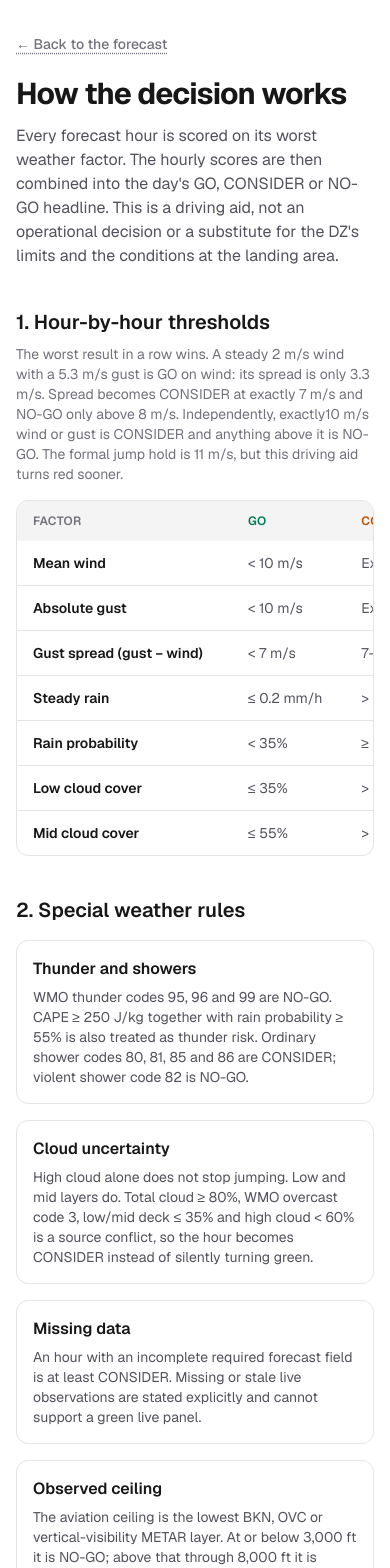
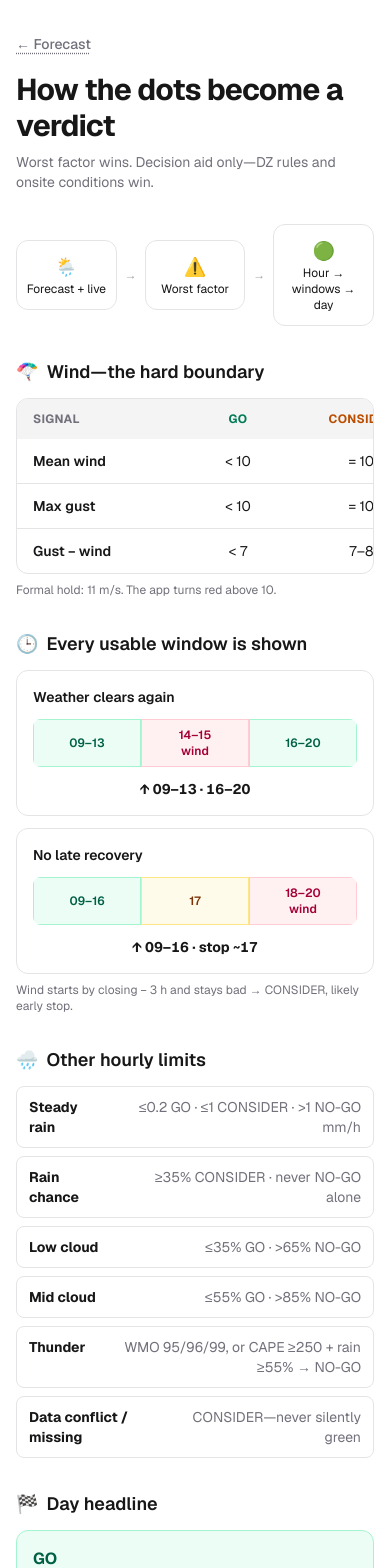
Before and after one commit to d-ismlv/letsjump, a Next.js app: page /how-it-works in a window 390 px wide. Shown: the top 1568 px of the page. Built offline with nearby package versions, Linux system fonts and the light colour scheme.

Commit message:
Show resumed jump windows and simplify guide

```diff
--- a/app/how-it-works/page.tsx
+++ b/app/how-it-works/page.tsx
@@ -4,235 +4,159 @@ import { JUMP_FROM, LATE_MARGIN, LIMITS } from "@/lib/decision";
 
 export const metadata: Metadata = {
   title: "How decisions work — Let's jump",
-  description: "Every rule used for the GO, CONSIDER and NO-GO weather verdicts.",
+  description: "The GO, CONSIDER and NO-GO rules at a glance.",
 };
 
-const RuleTable = ({
-  rows,
-}: {
-  rows: { factor: string; go: string; consider: string; nogo: string }[];
-}) => (
-  <div className="overflow-x-auto rounded-xl border border-zinc-200 dark:border-zinc-800">
-    <table className="w-full min-w-[680px] text-left text-sm">
-      <thead className="bg-zinc-100 text-xs uppercase tracking-wide text-zinc-500 dark:bg-zinc-900">
-        <tr>
-          <th className="px-4 py-3 font-semibold">Factor</th>
-          <th className="px-4 py-3 font-semibold text-emerald-700 dark:text-emerald-300">GO</th>
-          <th className="px-4 py-3 font-semibold text-amber-700 dark:text-amber-300">CONSIDER</th>
-          <th className="px-4 py-3 font-semibold text-rose-700 dark:text-rose-300">NO-GO</th>
-        </tr>
-      </thead>
-      <tbody className="divide-y divide-zinc-200 dark:divide-zinc-800">
-        {rows.map((row) => (
-          <tr key={row.factor} className="align-top">
-            <th className="px-4 py-3 font-semibold">{row.factor}</th>
-            <td className="px-4 py-3 text-zinc-600 dark:text-zinc-300">{row.go}</td>
-            <td className="px-4 py-3 text-zinc-600 dark:text-zinc-300">{row.consider}</td>
-            <td className="px-4 py-3 text-zinc-600 dark:text-zinc-300">{row.nogo}</td>
-          </tr>
-        ))}
-      </tbody>
-    </table>
-  </div>
-);
+const status = {
+  go: "border-emerald-200 bg-emerald-50 text-emerald-800 dark:border-emerald-500/30 dark:bg-emerald-500/10 dark:text-emerald-300",
+  consider: "border-amber-200 bg-amber-50 text-amber-900 dark:border-amber-400/30 dark:bg-amber-400/10 dark:text-amber-300",
+  nogo: "border-rose-200 bg-rose-50 text-rose-800 dark:border-rose-500/30 dark:bg-rose-500/10 dark:text-rose-300",
+};
 
 export default function HowItWorksPage() {
-  const hourlyRules = [
-    {
-      factor: "Mean wind",
-      go: `< ${LIMITS.windConsider} m/s`,
-      consider: `Exactly ${LIMITS.windConsider} m/s`,
-      nogo: `> ${LIMITS.windNoGoAbove} m/s`,
-    },
-    {
-      factor: "Absolute gust",
-      go: `< ${LIMITS.gustConsider} m/s`,
-      consider: `Exactly ${LIMITS.gustConsider} m/s`,
-      nogo: `> ${LIMITS.gustNoGoAbove} m/s`,
-    },
-    {
-      factor: "Gust spread (gust − wind)",
-      go: `< ${LIMITS.gustSpreadConsider} m/s`,
-      consider: `${LIMITS.gustSpreadConsider}–${LIMITS.gustSpreadNoGo} m/s`,
-      nogo: `> ${LIMITS.gustSpreadNoGo} m/s`,
-    },
-    {
-      factor: "Steady rain",
-      go: `≤ ${LIMITS.rainGood} mm/h`,
-      consider: `> ${LIMITS.rainGood} to ${LIMITS.rainMax} mm/h`,
-      nogo: `> ${LIMITS.rainMax} mm/h`,
-    },
-    {
-      factor: "Rain probability",
-      go: `< ${LIMITS.probConsider}%`,
-      consider: `≥ ${LIMITS.probConsider}%`,
-      nogo: "Never by probability alone",
-    },
-    {
-      factor: "Low cloud cover",
-      go: `≤ ${LIMITS.cloudGoodLow}%`,
-      consider: `> ${LIMITS.cloudGoodLow} to ${LIMITS.cloudMaxLow}%`,
-      nogo: `> ${LIMITS.cloudMaxLow}%`,
-    },
-    {
-      factor: "Mid cloud cover",
-      go: `≤ ${LIMITS.cloudGoodMid}%`,
-      consider: `> ${LIMITS.cloudGoodMid} to ${LIMITS.cloudMaxMid}%`,
-      nogo: `> ${LIMITS.cloudMaxMid}%`,
-    },
-  ];
-
   return (
     <main className="mx-auto w-full max-w-4xl px-4 py-8 sm:py-12">
-      <header className="mb-10">
+      <header className="mb-8">
         <Link
           href="/"
           className="text-sm font-medium text-zinc-500 underline decoration-dotted underline-offset-4 hover:text-zinc-900 dark:hover:text-white"
         >
-          ← Back to the forecast
+          ← Forecast
         </Link>
-        <h1 className="mt-5 text-3xl font-bold tracking-tight sm:text-4xl">
-          How the decision works
+        <h1 className="mt-4 text-3xl font-bold tracking-tight sm:text-4xl">
+          How the dots become a verdict
         </h1>
-        <p className="mt-3 max-w-3xl text-zinc-600 dark:text-zinc-300">
-          Every forecast hour is scored on its worst weather factor. The hourly
-          scores are then combined into the day&apos;s GO, CONSIDER or NO-GO headline.
-          This is a driving aid, not an operational decision or a substitute for
-          the DZ&apos;s limits and the conditions at the landing area.
+        <p className="mt-2 text-sm text-zinc-500">
+          Worst factor wins. Decision aid only—DZ rules and onsite conditions win.
         </p>
       </header>
 
-      <div className="space-y-10">
-        <section>
-          <h2 className="text-xl font-semibold">1. Hour-by-hour thresholds</h2>
-          <p className="mb-4 mt-2 text-sm text-zinc-500">
-            The worst result in a row wins. A steady 2 m/s wind with a 5.3 m/s
-            gust is GO on wind: its spread is only 3.3 m/s. Spread becomes
-            CONSIDER at exactly {LIMITS.gustSpreadConsider} m/s and NO-GO only
-            above {LIMITS.gustSpreadNoGo} m/s. Independently, exactly
-            {LIMITS.gustConsider} m/s wind or gust is CONSIDER and anything above
-            it is NO-GO. The formal jump hold is {LIMITS.formalWindHold} m/s, but
-            this driving aid turns red sooner.
-          </p>
-          <RuleTable rows={hourlyRules} />
+      <div className="space-y-8">
+        <section aria-label="Decision flow" className="grid grid-cols-[1fr_auto_1fr_auto_1fr] items-center gap-2 text-center text-xs sm:text-sm">
+          <FlowBox icon="🌦️" label="Forecast + live" />
+          <span className="text-zinc-400">→</span>
+          <FlowBox icon="⚠️" label="Worst factor" />
+          <span className="text-zinc-400">→</span>
+          <FlowBox icon="🟢" label="Hour → windows → day" />
         </section>
 
-        <section className="space-y-4">
-          <h2 className="text-xl font-semibold">2. Special weather rules</h2>
-          <div className="grid gap-4 sm:grid-cols-2">
-            <InfoCard title="Thunder and showers">
-              WMO thunder codes 95, 96 and 99 are NO-GO. CAPE ≥ {LIMITS.capeConvective} J/kg
-              together with rain probability ≥ {LIMITS.probStorm}% is also
-              treated as thunder risk. Ordinary shower codes 80, 81, 85 and 86
-              are CONSIDER; violent shower code 82 is NO-GO.
-            </InfoCard>
-            <InfoCard title="Cloud uncertainty">
-              High cloud alone does not stop jumping. Low and mid layers do.
-              Total cloud ≥ 80%, WMO overcast code 3, low/mid deck ≤ {LIMITS.cloudGoodLow}%
-              and high cloud &lt; 60% is a source conflict, so the hour becomes
-              CONSIDER instead of silently turning green.
-            </InfoCard>
-            <InfoCard title="Missing data">
-              An hour with an incomplete required forecast field is at least
-              CONSIDER. Missing or stale live observations are stated explicitly
-              and cannot support a green live panel.
-            </InfoCard>
-            <InfoCard title="Observed ceiling">
-              The aviation ceiling is the lowest BKN, OVC or vertical-visibility
-              METAR layer. At or below {LIMITS.ceilingNoGoFt.toLocaleString("en-US")} ft
-              it is NO-GO; above that through {LIMITS.ceilingConsiderFt.toLocaleString("en-US")} ft
-              it is CONSIDER. A station more than {LIMITS.remoteStationKm} km away
-              can only downgrade this ceiling signal to CONSIDER.
-            </InfoCard>
+        <section>
+          <SectionTitle icon="🪂">Wind—the hard boundary</SectionTitle>
+          <div className="mt-3 overflow-x-auto rounded-xl border border-zinc-200 dark:border-zinc-800">
+            <table className="w-full min-w-[560px] text-sm">
+              <thead className="bg-zinc-100 text-xs uppercase tracking-wide text-zinc-500 dark:bg-zinc-900">
+                <tr><th className="px-4 py-3 text-left">Signal</th><th className="px-4 py-3 text-center text-emerald-700">GO</th><th className="px-4 py-3 text-center text-amber-700">CONSIDER</th><th className="px-4 py-3 text-center text-rose-700">NO-GO</th></tr>
+              </thead>
+              <tbody className="divide-y divide-zinc-200 text-center dark:divide-zinc-800">
+                <RuleRow label="Mean wind" go={`< ${LIMITS.windConsider}`} consider={`= ${LIMITS.windConsider}`} nogo={`> ${LIMITS.windNoGoAbove} m/s`} />
+                <RuleRow label="Max gust" go={`< ${LIMITS.gustConsider}`} consider={`= ${LIMITS.gustConsider}`} nogo={`> ${LIMITS.gustNoGoAbove} m/s`} />
+                <RuleRow label="Gust − wind" go={`< ${LIMITS.gustSpreadConsider}`} consider={`${LIMITS.gustSpreadConsider}–${LIMITS.gustSpreadNoGo}`} nogo={`> ${LIMITS.gustSpreadNoGo} m/s`} />
+              </tbody>
+            </table>
+          </div>
+          <p className="mt-2 text-xs text-zinc-500">
+            Formal hold: {LIMITS.formalWindHold} m/s. The app turns red above 10.
+          </p>
+        </section>
+
+        <section>
+          <SectionTitle icon="🕒">Every usable window is shown</SectionTitle>
+          <div className="mt-3 grid gap-3 sm:grid-cols-2">
+            <TimelineCard title="Weather clears again" result="09–13 · 16–20">
+              <Segment tone="go">09–13</Segment>
+              <Segment tone="nogo">14–15<br />wind</Segment>
+              <Segment tone="go">16–20</Segment>
+            </TimelineCard>
+            <TimelineCard title="No late recovery" result="09–16 · stop ~17">
+              <Segment tone="go">09–16</Segment>
+              <Segment tone="consider">17</Segment>
+              <Segment tone="nogo">18–20<br />wind</Segment>
+            </TimelineCard>
+          </div>
+          <p className="mt-2 text-xs text-zinc-500">
+            Wind starts by closing − {LATE_MARGIN} h and stays bad → CONSIDER, likely early stop.
+          </p>
+        </section>
+
+        <section>
+          <SectionTitle icon="🌧️">Other hourly limits</SectionTitle>
+          <div className="mt-3 grid gap-2 sm:grid-cols-2">
+            <Limit label="Steady rain" value={`≤${LIMITS.rainGood} GO · ≤${LIMITS.rainMax} CONSIDER · >${LIMITS.rainMax} NO-GO mm/h`} />
+            <Limit label="Rain chance" value={`≥${LIMITS.probConsider}% CONSIDER · never NO-GO alone`} />
+            <Limit label="Low cloud" value={`≤${LIMITS.cloudGoodLow}% GO · >${LIMITS.cloudMaxLow}% NO-GO`} />
+            <Limit label="Mid cloud" value={`≤${LIMITS.cloudGoodMid}% GO · >${LIMITS.cloudMaxMid}% NO-GO`} />
+            <Limit label="Thunder" value={`WMO 95/96/99, or CAPE ≥${LIMITS.capeConvective} + rain ≥${LIMITS.probStorm}% → NO-GO`} />
+            <Limit label="Data conflict / missing" value="CONSIDER—never silently green" />
           </div>
         </section>
 
-        <section className="space-y-3">
-          <h2 className="text-xl font-semibold">3. From hours to the day headline</h2>
-          <ul className="list-disc space-y-2 pl-5 text-sm text-zinc-600 marker:text-zinc-400 dark:text-zinc-300">
-            <li>Only forecast hours from {String(JUMP_FROM).padStart(2, "0")}:00 to that DZ&apos;s closing time are used.</li>
-            <li>Two consecutive GO hours produce a GO candidate.</li>
-            <li>One GO hour, or three consecutive hours that are not NO-GO, produces CONSIDER.</li>
-            <li>Otherwise the day is NO-GO.</li>
-            <li>No usable forecast hours for the operating window is also NO-GO.</li>
-            <li>Any thunder risk or rain probability ≥ {LIMITS.probUnsettled}% downgrades a GO day to CONSIDER.</li>
-            <li>Any forecast wind or gust ≥ {LIMITS.windConsider} m/s also prevents a GO day headline because it is close to the {LIMITS.formalWindHold} m/s formal hold.</li>
-            <li>A clear window starting within the final {LATE_MARGIN} hours before closing is shown as CONSIDER because it may be too late for reliable operations.</li>
-          </ul>
+        <section>
+          <SectionTitle icon="🏁">Day headline</SectionTitle>
+          <div className="mt-3 grid gap-3 sm:grid-cols-3">
+            <VerdictCard tone="go" title="GO">≥2 consecutive green hours</VerdictCard>
+            <VerdictCard tone="consider" title="CONSIDER">1 green hour, or ≥3 consecutive non-red hours</VerdictCard>
+            <VerdictCard tone="nogo" title="NO-GO">No usable run / no forecast window</VerdictCard>
+          </div>
+          <div className="mt-3 flex flex-wrap gap-2 text-xs">
+            <Tag>≥10 m/s anywhere</Tag><Tag>rain chance ≥{LIMITS.probUnsettled}%</Tag><Tag>thunder</Tag><Tag>only clears in final {LATE_MARGIN} h</Tag><Tag>terminal wind</Tag>
+            <span className="self-center text-zinc-400">→ downgrade GO to CONSIDER</span>
+          </div>
         </section>
 
-        <section className="space-y-3">
-          <h2 className="text-xl font-semibold">4. Live observations</h2>
-          <p className="text-sm text-zinc-600 dark:text-zinc-300">
-            Current METAR data comes from ESOW for Aros and ESCM as regional
-            context for Gryttjom. Gryttjom&apos;s own page also supplies its maximum
-            gust over the last 30 minutes. Live values are shown and applied only
-            on today&apos;s tab; they never leak into tomorrow&apos;s forecast. A bad live
-            observation can downgrade today&apos;s headline to CONSIDER, but it does
-            not erase a useful forecast window later in the day.
-          </p>
-          <p className="text-sm text-zinc-600 dark:text-zinc-300">
-            Gust spread is calculated only when mean wind and gust come from the
-            same station. The onsite Gryttjom gust is never subtracted from ESCM&apos;s
-            mean wind 44 km away.
+        <section>
+          <SectionTitle icon="📡">Live + display-only data</SectionTitle>
+          <div className="mt-3 grid gap-3 sm:grid-cols-3">
+            <DataCard title="Live applies">Today only. Never tomorrow.</DataCard>
+            <DataCard title="Cloud base">Lowest METAR layer; click ft ↔ m. Ceiling uses BKN/OVC/VV.</DataCard>
+            <DataCard title="Temperature">No verdict effect. Forecast: Open-Meteo. Current: onsite, else METAR.</DataCard>
+          </div>
+          <p className="mt-2 text-xs text-zinc-500">
+            Gryttjom temperature is onsite. Aros uses ESOW METAR until Skyview exposes a server-readable surface endpoint.
           </p>
         </section>
 
-        <section className="space-y-3">
-          <h2 className="text-xl font-semibold">5. Cloud base: what is known</h2>
-          <p className="text-sm text-zinc-600 dark:text-zinc-300">
-            The live box displays the lowest cloud layer reported in the METAR,
-            in feet above ground. Click the value to convert it to metres. This
-            may be a FEW or SCT layer; the stricter ceiling rule above applies
-            only to BKN, OVC or vertical visibility.
-          </p>
-          <p className="text-sm text-zinc-600 dark:text-zinc-300">
-            The hourly forecast currently uses Open-Meteo&apos;s general best-match
-            low, mid and high cloud-cover percentages. That feed does not provide
-            a general cloud-base altitude, so the app does not invent one for
-            future hours. DMI has a model-specific cloud-base field, but it is a
-            separate limited-range model source and is not mixed into this
-            decision yet.
-          </p>
-        </section>
-
-        <section className="space-y-3">
-          <h2 className="text-xl font-semibold">6. Temperature sources</h2>
-          <p className="text-sm text-zinc-600 dark:text-zinc-300">
-            Temperature is informational and never changes a verdict. Future
-            hourly values are Open-Meteo&apos;s 2 m forecast. For the current hour,
-            the app prefers a server-readable onsite observation, then falls back
-            to the METAR temperature. Gryttjom exposes its onsite temperature on
-            its Weather page, so that value replaces the current forecast hour.
-          </p>
-          <p className="text-sm text-zinc-600 dark:text-zinc-300">
-            FK Aros Skyview renders its live surface temperature only after a
-            browser establishes a Blazor session; the normal server response is
-            a placeholder. Until Aros provides a stable server-readable endpoint,
-            the app uses ESOW METAR for the current Aros hour and does not confuse
-            Skyview&apos;s FL020/FL050/FL100 temperatures with surface temperature.
-            Hover an hourly temperature to see its source.
-          </p>
-        </section>
-
-        <section className="rounded-xl border border-zinc-200 bg-white p-5 dark:border-zinc-800 dark:bg-zinc-950">
-          <h2 className="font-semibold">Data sources</h2>
-          <div className="mt-2 flex flex-wrap gap-x-5 gap-y-2 text-sm text-zinc-500">
-            <a className="underline underline-offset-4 hover:text-zinc-900 dark:hover:text-white" href="https://open-meteo.com/en/docs" target="_blank" rel="noreferrer">Open-Meteo forecast ↗</a>
-            <a className="underline underline-offset-4 hover:text-zinc-900 dark:hover:text-white" href="https://aviationweather.gov/data/api/" target="_blank" rel="noreferrer">AviationWeather METAR API ↗</a>
-            <a className="underline underline-offset-4 hover:text-zinc-900 dark:hover:text-white" href="https://insidan.skydive.se/Weather" target="_blank" rel="noreferrer">Gryttjom onsite wind ↗</a>
-          </div>
-        </section>
+        <nav className="flex flex-wrap gap-x-5 gap-y-2 border-t border-zinc-200 pt-5 text-xs text-zinc-500 dark:border-zinc-800">
+          <a className="underline underline-offset-4" href="https://open-meteo.com/en/docs" target="_blank" rel="noreferrer">Open-Meteo ↗</a>
+          <a className="underline underline-offset-4" href="https://aviationweather.gov/data/api/" target="_blank" rel="noreferrer">METAR API ↗</a>
+          <a className="underline underline-offset-4" href="https://insidan.skydive.se/Weather" target="_blank" rel="noreferrer">Gryttjom weather ↗</a>
+        </nav>
       </div>
     </main>
   );
 }
 
-function InfoCard({ title, children }: { title: string; children: React.ReactNode }) {
-  return (
-    <article className="rounded-xl border border-zinc-200 bg-white p-4 dark:border-zinc-800 dark:bg-zinc-950">
-      <h3 className="font-semibold">{title}</h3>
-      <p className="mt-1.5 text-sm text-zinc-600 dark:text-zinc-300">{children}</p>
-    </article>
-  );
+function FlowBox({ icon, label }: { icon: string; label: string }) {
+  return <div className="rounded-xl border border-zinc-200 bg-white px-2 py-3 dark:border-zinc-800 dark:bg-zinc-950"><span className="block text-lg">{icon}</span>{label}</div>;
 }
+
+function SectionTitle({ icon, children }: { icon: string; children: React.ReactNode }) {
+  return <h2 className="flex items-center gap-2 text-lg font-semibold"><span>{icon}</span>{children}</h2>;
+}
+
+function RuleRow({ label, go, consider, nogo }: { label: string; go: string; consider: string; nogo: string }) {
+  return <tr><th className="px-4 py-3 text-left font-semibold">{label}</th><td className="px-4 py-3">{go}</td><td className="px-4 py-3">{consider}</td><td className="px-4 py-3">{nogo}</td></tr>;
+}
+
+function TimelineCard({ title, result, children }: { title: string; result: string; children: React.ReactNode }) {
+  return <article className="rounded-xl border border-zinc-200 bg-white p-4 dark:border-zinc-800 dark:bg-zinc-950"><h3 className="text-sm font-semibold">{title}</h3><div className="mt-3 flex overflow-hidden rounded-lg text-center text-xs font-semibold">{children}</div><div className="mt-3 text-center text-sm font-bold tabular-nums">↑ {result}</div></article>;
+}
+
+function Segment({ tone, children }: { tone: keyof typeof status; children: React.ReactNode }) {
+  return <span className={`flex min-h-12 flex-1 items-center justify-center border px-2 ${status[tone]}`}>{children}</span>;
+}
+
+function Limit({ label, value }: { label: string; value: string }) {
+  return <div className="flex items-start justify-between gap-3 rounded-lg border border-zinc-200 bg-white px-3 py-2.5 text-sm dark:border-zinc-800 dark:bg-zinc-950"><strong>{label}</strong><span className="text-right text-zinc-500 dark:text-zinc-400">{value}</span></div>;
+}
+
+function VerdictCard({ tone, title, children }: { tone: keyof typeof status; title: string; children: React.ReactNode }) {
+  return <article className={`rounded-xl border p-4 ${status[tone]}`}><h3 className="font-bold">{title}</h3><p className="mt-1 text-sm">{children}</p></article>;
+}
+
+function Tag({ children }: { children: React.ReactNode }) {
+  return <span className="rounded-full bg-amber-50 px-2.5 py-1 text-amber-900 dark:bg-amber-400/10 dark:text-amber-300">{children}</span>;
+}
+
+function DataCard({ title, children }: { title: string; children: React.ReactNode }) {
+  return <article className="rounded-xl border border-zinc-200 bg-white p-3 dark:border-zinc-800 dark:bg-zinc-950"><h3 className="text-sm font-semibold">{title}</h3><p className="mt-1 text-xs text-zinc-500 dark:text-zinc-400">{children}</p></article>;
+}
--- a/lib/types.ts
+++ b/lib/types.ts
@@ -75,11 +75,12 @@ export type DayForecast = {
   hours: ForecastHour[]; // jumping-window hours only
   verdict: Verdict;
   summary: string; // one-line human reason
-  bestWindow: {
+  windows: {
     from: number;
     to: number;
     quality: "clear" | "marginal";
-  } | null; // local hours, inclusive
+  }[]; // every usable local-time run, inclusive
+  likelyEarlyStopFrom: number | null;
 };
 
 export type DropzoneForecast = {
```
Also changed, not shown: app/dashboard.tsx (+17 -11 lines), lib/decision.ts (+80 -38 lines), 1 other file (tests, documents, lock files or other folders).
